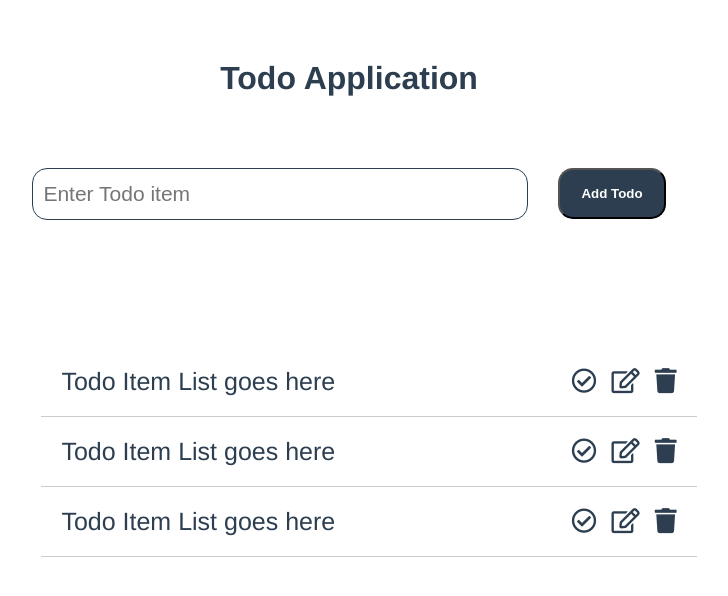
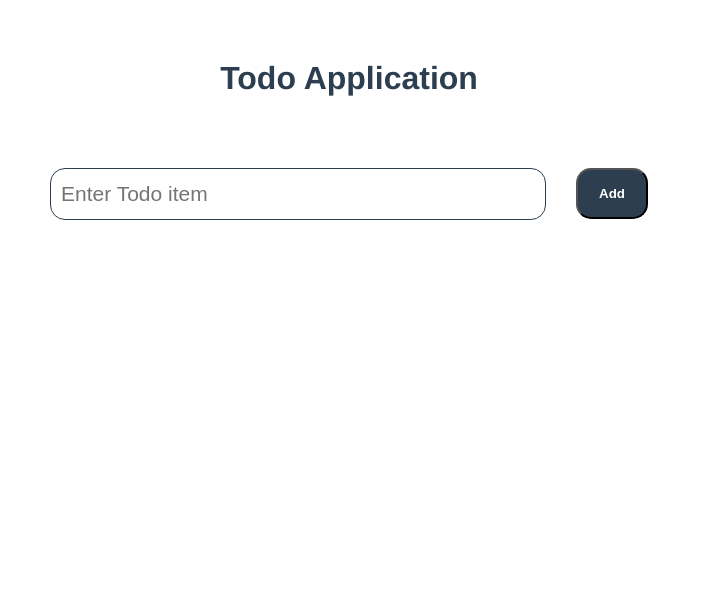
Before and after one commit to pa-prajith/vue-todo, a Vue app: page / in a window 1280 px wide. Shown: the top 596 px of the page, without its empty margins (291-1019 px from the left). Built offline with nearby package versions, Linux system fonts and the light colour scheme.

Commit message:
Todo application Done

```diff
--- a/src/App.vue
+++ b/src/App.vue
@@ -4,35 +4,21 @@
     <h1>Todo Application</h1>
   </header>
   <section class="todo-form">
-    <form action="">
-      <input type="text" placeholder="Enter Todo item">
-      <button>Add Todo</button>
+    <form @submit.prevent="submitHandler">
+      <input type="text" v-model="newList" placeholder="Enter Todo item">
+      <button v-if="action === 'edit'" type="submit">Update</button>
+      <button v-else type="submit">Add</button>
+      <button v-if="action === 'edit'" @click="cancelHandler">Cancel</button>
     </form>
   </section>
   <section class="todo-list">
     <ul>
-      <li>
-        <div class="todo-item">Todo Item List goes here</div>
+      <li v-for="(todo,index) in todoArray" :key="todo.id">
+        <div class="todo-item" :class="{'todo-done': todo.isDone}">{{todo.content}}</div>
         <div class="todo-icons">
-          <i class="far fa-check-circle"></i>
-          <i class="far fa-edit"></i>
-          <i class="fas fa-trash"></i>
-        </div>
-      </li>
-      <li>
-        <div class="todo-item">Todo Item List goes here</div>
-        <div class="todo-icons">
-          <i class="far fa-check-circle"></i>
-          <i class="far fa-edit"></i>
-          <i class="fas fa-trash"></i>
-        </div>
-      </li>
-      <li>
-        <div class="todo-item">Todo Item List goes here</div>
-        <div class="todo-icons">
-          <i class="far fa-check-circle"></i>
-          <i class="far fa-edit"></i>
-          <i class="fas fa-trash"></i>
+          <i class="far fa-check-circle" @click="toggleDoneHandler(index)"></i>
+          <i class="far fa-edit" @click="editHandler(index)"></i>
+          <i class="fas fa-trash" @click="deleteHandler(index)"></i>
         </div>
       </li>
     </ul>
@@ -50,10 +36,55 @@ export default {
   setup() {
     const newList = ref('');
     const todoArray = ref([]);
+    const action = ref('');
+    const editIndex = ref(0);
+
+    const submitHandler = () => {
+      if(newList.value.trim().length) {
+        if(action.value === 'edit') {
+          todoArray.value[editIndex.value].content = newList.value;
+          action.value = '';
+          editIndex.value = 0;
+        } else {
+          todoArray.value.push({
+            id: Date.now(),
+            content: newList.value,
+            isDone: false
+          });
+        }
+        newList.value = '';
+      }
+    };
+
+    const toggleDoneHandler = index => {
+      todoArray.value[index].isDone = !todoArray.value[index].isDone;
+    };
+
+    const editHandler = index => {
+      action.value = 'edit';
+      editIndex.value = index;
+      newList.value = todoArray.value[index].content;
+    };
+
+    const cancelHandler = () => {
+      action.value = '';
+      editIndex.value = 0;
+      newList.value = '';
+    }
+
+    const deleteHandler = index => {
+      todoArray.value.splice(index, 1);
+    };
 
     return {
       newList,
-      todoArray
+      todoArray,
+      submitHandler,
+      toggleDoneHandler,
+      editHandler,
+      deleteHandler,
+      cancelHandler,
+      action
     }
   }
 }
@@ -84,7 +115,7 @@ header {
 
 .todo-form input {
   width: 50%;
-  margin-right: 30px;
+  /* margin-right: 30px; */
   height: 30px;
   padding: 10px;
   border: 1px solid #2c3e50;
@@ -103,6 +134,8 @@ header {
   font-weight: bolder;
   position: relative;
   bottom: 3px;
+  margin-left: 30px;
+  outline: none;
 }
 
 /* Todolist  */
```
